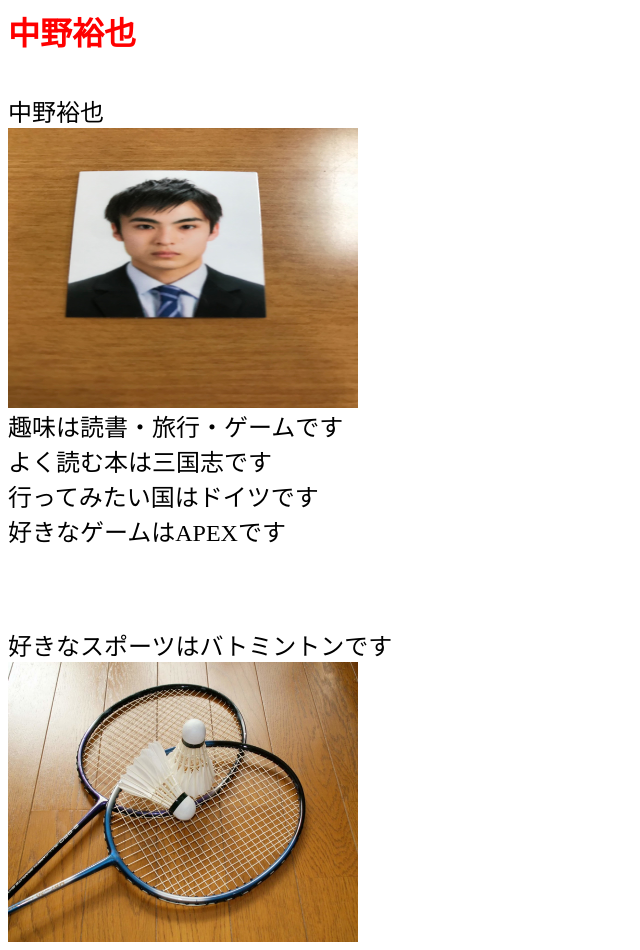
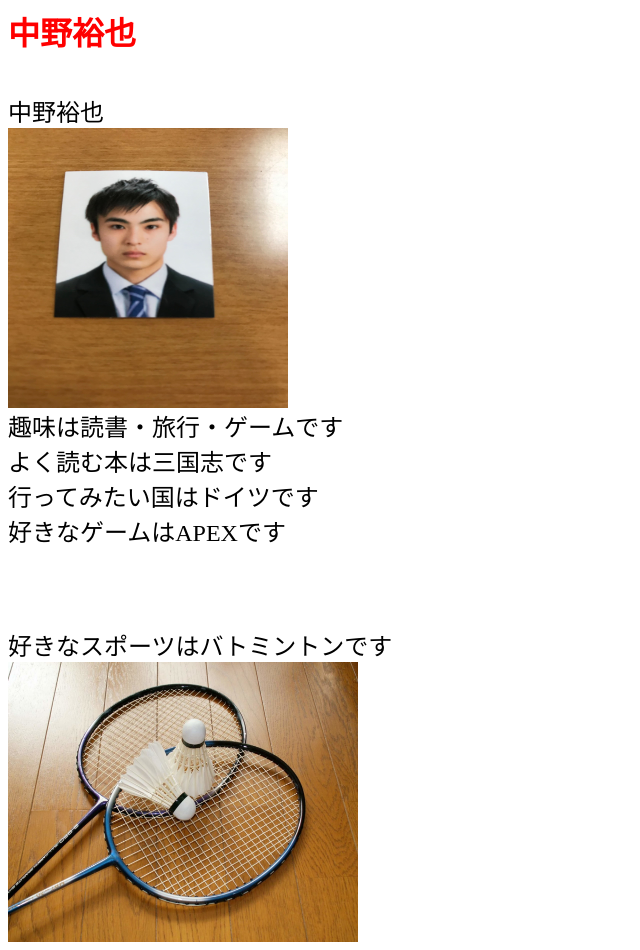
Before and after one commit to chibatoshiya/git_samp2, a plain HTML site: page nakano.html in a window 1280 px wide. Shown: the top 950 px of the page, without its empty margins (0-640 px from the left). Drawn offline with Linux system fonts and the light colour scheme.

Commit message:
zikosyou

```diff
--- a/nakano.html
+++ b/nakano.html
@@ -13,7 +13,7 @@
 		<font size=5>
 		中野裕也
 		<br>
-		 <img src="nakano.jpg"width="350" height="280">
+		 <img src="nakano.jpg"width="280" height="280">
 		<br>
 		趣味は読書・旅行・ゲームです
 		<br>
```
